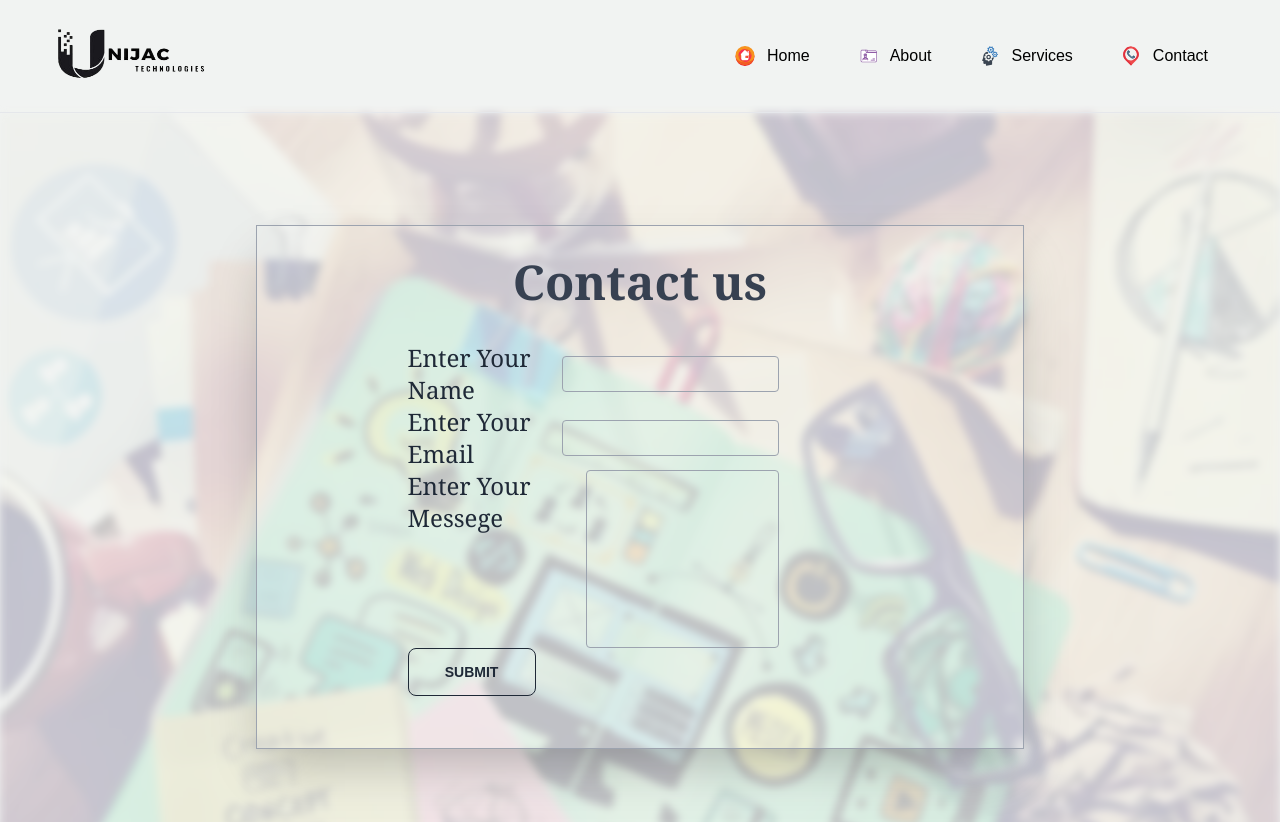
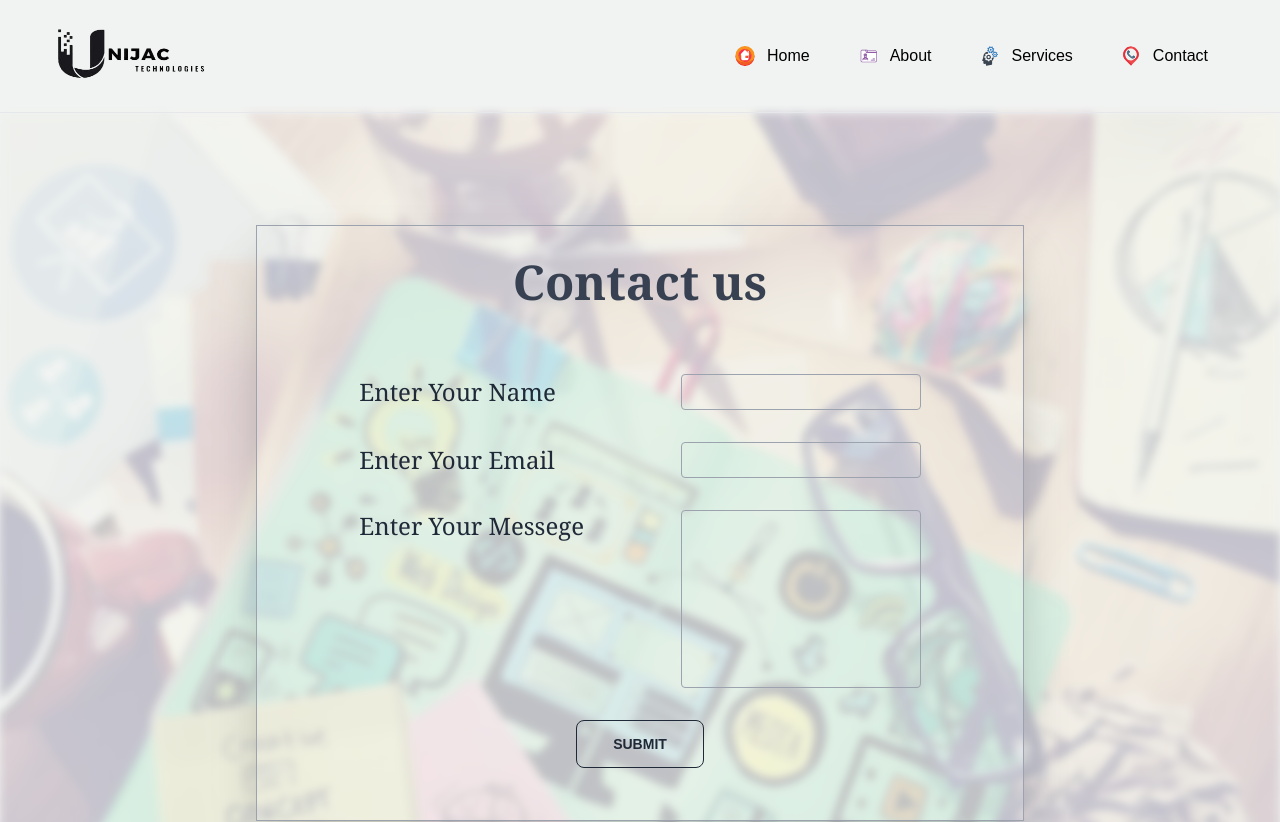
Before and after one commit to karmegamm/unijac, a React (Vite) app: page /contact in a window 1280 px wide. Shown: the top 822 px of the page. Built offline with nearby package versions, Linux system fonts and the light colour scheme.

Commit message:
new 4589

```diff
--- a/package.json
+++ b/package.json
@@ -11,7 +11,8 @@
   "dependencies": {
     "react": "^18.2.0",
     "react-dom": "^18.2.0",
-    "react-router-dom": "^6.10.0"
+    "react-router-dom": "^6.10.0",
+    "sweetalert2": "^11.7.3"
   },
   "devDependencies": {
     "@types/react": "^18.0.28",
--- a/src/pages/contact/section1.jsx
+++ b/src/pages/contact/section1.jsx
@@ -1,8 +1,10 @@
 import React,{useState} from 'react'
+import Swal from 'sweetalert2';
 import img from '../../assets/img2.jpg'
 function Section1() {
 
-    const [details,setDetails]=useState({});
+    const [isloading,setIsLoading]=useState(false);
+    const [details,setDetails]=useState({name:'',email:'',message:''});
     const onchange=(e)=>{
         const {name,value}=e.target;
         setDetails({...details,[name]:value})
@@ -11,6 +13,7 @@ function Section1() {
     const onSubmit=async(e)=>{
         console.log('clicked');
         e.preventDefault();
+        setIsLoading(true)
         await fetch('https://combative-boa-kit.cyclic.app/sendmail',
         {
             method:'post',
@@ -21,31 +24,30 @@ function Section1() {
         }).then(response => response.text())
         .then(data => console.log(data))
         .catch(error => console.error(error));
+        setDetails({name:'',email:'',message:''});
+        setIsLoading(false)
     }
-
+    console.log(details,isloading);
   return <div className={`md:relative   flex justify-center items-center md:py-28 bg-inherit`}>
     <div className='absolute  md:h-[100%] -z-10 '>
         <img src={img} className='opacity-20  object-cover blur'/>
     </div>
-    <div className='z-20 flex flex-col justify-start gap-2 md:gap-8 items-center w-[90%]  md:w-[60%] h-auto border  border-gray-400 md:p-8  shadow-2xl '>
-        <form onSubmit={onSubmit}>
-
+        <form onSubmit={onSubmit} className='z-20 flex flex-col justify-start gap-2 md:gap-8 items-center w-[90%]  md:w-[60%] h-auto border  border-gray-400 md:p-8  shadow-2xl '>
         <h1 className='md:text-5xl text-3xl font-serif font-bold text-gray-700 text-center mt-6 md:mt-0'>Contact us</h1>
         <div className='flex flex-col items-center md:flex-row md:justify-between w-full md:w-[80%] mt-2 md:mt-9 gap-2 md:gap-0'>
             <label htmlFor="name" className='font-serif md:text-2xl text-gray-800'>Enter Your Name </label>
-            <input onChange={onchange} name='name' type="text" className='w-52 md:h-9 md:w-60 bg-inherit border focus:outline-none  text-gray-600 border-gray-400 px-1 rounded'/>
+            <input onChange={onchange} name='name' type="text" value={details.name} required={true} className='w-52 md:h-9 md:w-60 bg-inherit border focus:outline-none  text-gray-600 border-gray-400 px-1 rounded'/>
         </div>
         <div className='flex flex-col items-center md:flex-row md:justify-between w-full md:w-[80%] gap-2 md:gap-0'>
             <label htmlFor="Email" className='font-serif md:text-2xl text-gray-800'>Enter Your Email </label>
-            <input type="text" name='email' onChange={onchange} className='w-52 md:h-9 md:w-60 bg-inherit border focus:outline-none  text-gray-600 border-gray-400 px-1 rounded'/>
+            <input type="email" name='email' value={details.email} onChange={onchange} required={true}  className='w-52 md:h-9 md:w-60 bg-inherit border focus:outline-none  text-gray-600 border-gray-400 px-1 rounded'/>
         </div>
         <div className='flex flex-col md:flex-row items-center md:items-start md:justify-between md:w-[80%]'>
             <label htmlFor="Messege" className='font-serif md:text-2xl text-gray-800'>Enter Your Messege   </label>
-            <textarea rows={7} onChange={onchange} name="message" className='w-52 md:w-60 bg-inherit border focus:outline-none  text-gray-600 resize-none py-1  border-gray-400 px-1 rounded'></textarea>
+            <textarea rows={7} required={true}  onChange={onchange} value={details.message} name="message" className='w-52 md:w-60 bg-inherit border focus:outline-none  text-gray-600 resize-none py-1  border-gray-400 px-1 rounded'></textarea>
         </div>
-         <button className='btn btn-outline md:w-32 btn-sm md:btn-md mb-5 hover:bg-[#f5f5f5] hover:text-black'> submit </button>
+         <button className='btn btn-outline md:w-32 btn-sm md:btn-md mb-5 hover:bg-[#f5f5f5] hover:text-black'>{isloading?'processing ...':'submit'}</button>
         </form>
-    </div>
   </div>
 }
 
```
Also changed, not shown: 1 other file (tests, documents, lock files or other folders).
